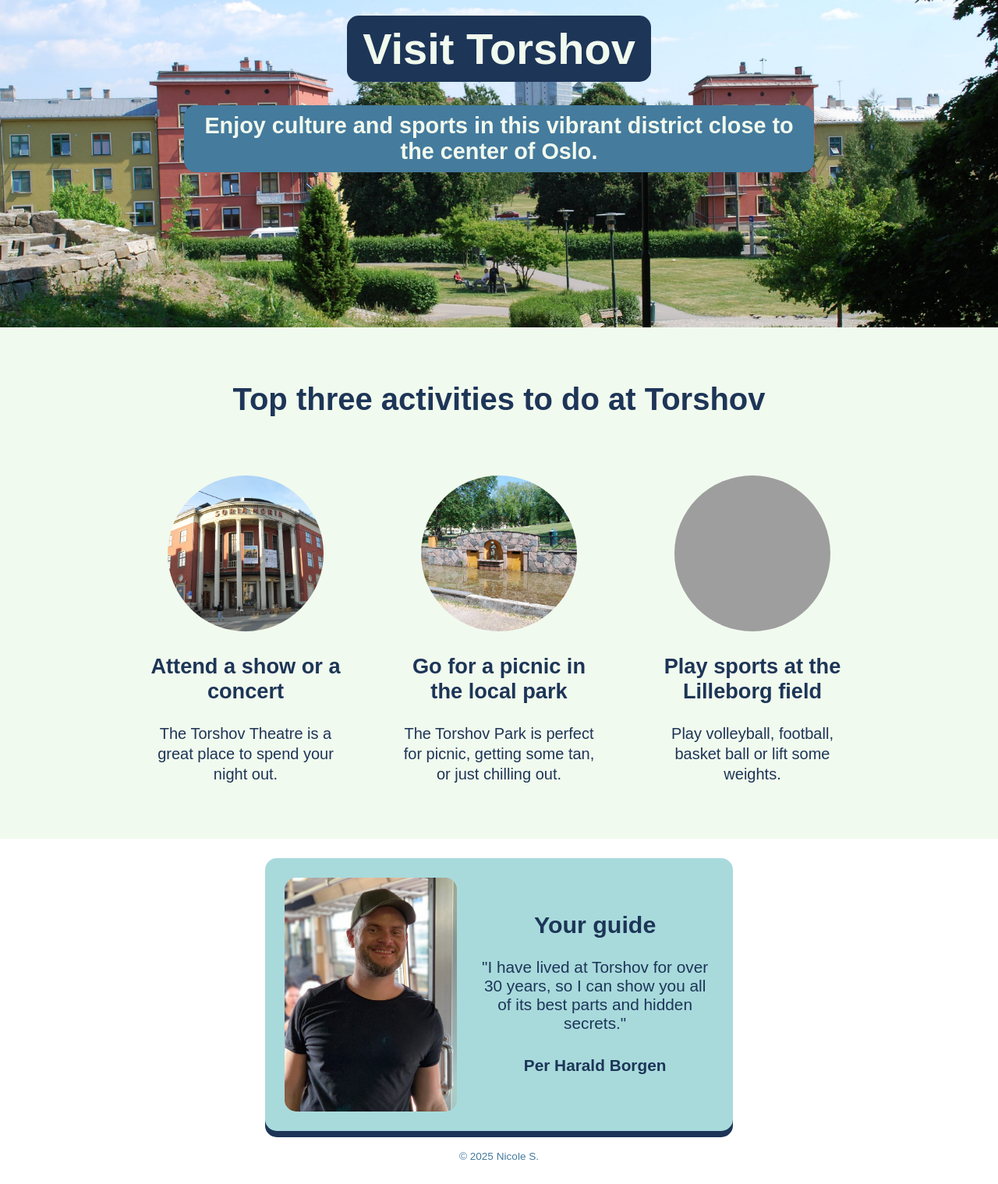
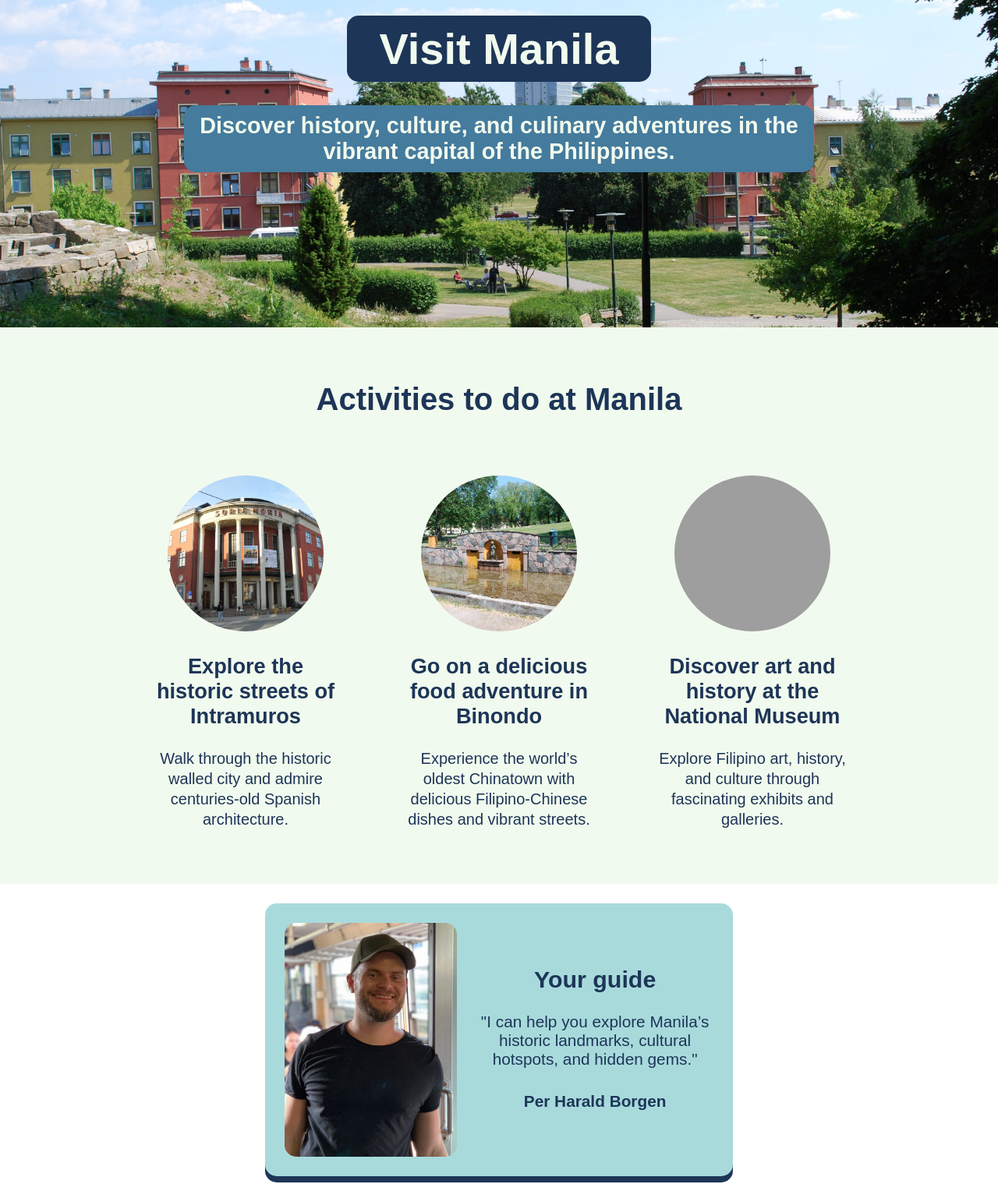
Before and after one commit to nncole/scrimba-frontend, a plain HTML site: page M1-Hometown-Homepage/index.html in a window 1280 px wide. Shown: the part 180-1699 px from the top of the page at 78% size. Drawn offline with Linux system fonts and the light colour scheme; grey boxes are pictures that could not be loaded; files whose address does not match are found by name.

Commit message:
feat: update section content

```diff
--- a/M1-Hometown-Homepage/index.html
+++ b/M1-Hometown-Homepage/index.html
@@ -11,32 +11,32 @@
   <body>
     <!-- HERO SECTION -->
     <section id="hero-section">
-      <h1>Visit Torshov</h1>
-      <h2>Enjoy culture and sports in this vibrant district close to the center of Oslo.</h2>
+      <h1>Visit Manila</h1>
+      <h2>Discover history, culture, and culinary adventures in the vibrant capital of the Philippines.</h2>
     </section>
 
     <!-- ACTIVITIES SECTION -->
     <section id="activities-section">
-      <h3>Top three activities to do at Torshov</h3>
+      <h3>Activities to do at Manila</h3>
 
       <div id="activity-list">
 
         <div class="activity-card">
           <img src="images/theatre.jpg" class="activity-img">
-          <h4>Attend a show or a concert</h4>
-          <p>The Torshov Theatre is a great place to spend your night out.</p>
+          <h4>Explore the historic streets of Intramuros</h4>
+          <p>Walk through the historic walled city and admire centuries-old Spanish architecture.</p>
         </div>
 
         <div class="activity-card">
           <img src="images/park.jpg" class="activity-img">
-          <h4>Go for a picnic in the local park</h4>
-          <p>The Torshov Park is perfect for picnic, getting some tan, or just chilling out.</p>
+          <h4>Go on a delicious food adventure in Binondo</h4>
+          <p>Experience the world’s oldest Chinatown with delicious Filipino-Chinese dishes and vibrant streets.</p>
         </div>
 
         <div class="activity-card">
           <img src="images/sports.jpg" class="activity-img">
-          <h4>Play sports at the Lilleborg field</h4>
-          <p>Play volleyball, football, basket ball or lift some weights.</p>
+          <h4>Discover art and history at the National Museum</h4>
+          <p>Explore Filipino art, history, and culture through fascinating exhibits and galleries.</p>
         </div>
 
       </div>
@@ -51,7 +51,7 @@
 
         <div id="guide-info">
           <h3>Your guide</h3>
-          <p>"I have lived at Torshov for over 30 years, so I can show you all of its best parts and hidden secrets."</p>
+          <p>"I can help you explore Manila’s historic landmarks, cultural hotspots, and hidden gems."</p>
           <h4>Per Harald Borgen</h4>
         </div>
 
```
